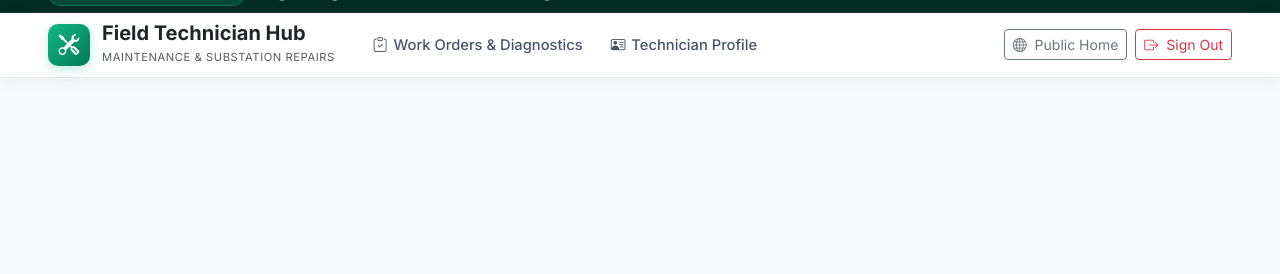
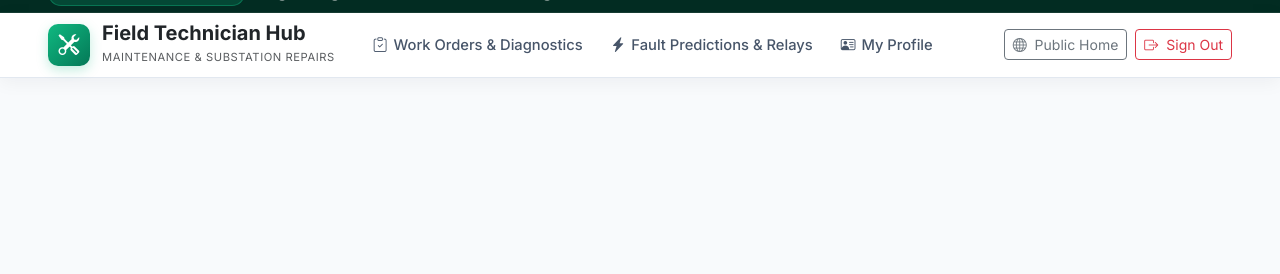
Before and after one commit to VishnuSuresh0204/Smart-Grid-Fault-Detection-System, a Django app: template templates/TECHNICIAN/commen.html in a window 1280 px wide. Shown: the part 26-300 px from the top of the page. Run offline with Django 5.2, Linux system fonts and the light colour scheme; the template is opened without the code that fills it, so the values that code supplies are empty; some libraries are stand-ins or nearby versions.

Commit message:
Update templates/TECHNICIAN/commen.html

```diff
--- a/templates/TECHNICIAN/commen.html
+++ b/templates/TECHNICIAN/commen.html
@@ -203,8 +203,13 @@
             </a>
           </li>
           <li class="nav-item">
+            <a class="tech-nav-link" href="/prediction_history">
+              <i class="bi bi-lightning-charge-fill"></i> Fault Predictions & Relays
+            </a>
+          </li>
+          <li class="nav-item">
             <a class="tech-nav-link" href="/technician_profile">
-              <i class="bi bi-person-vcard"></i> Technician Profile
+              <i class="bi bi-person-vcard"></i> My Profile
             </a>
           </li>
         </ul>
```
